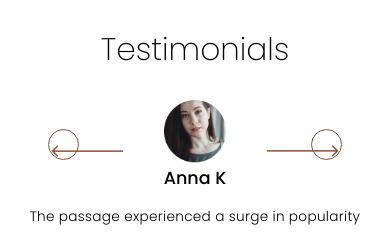
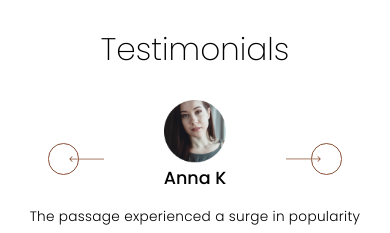
Before and after one commit to anastasiia-skrypal/Coffeeface, a website: page index.html in a window 390 px wide. Shown: the part 3660-3893 px from the top of the page. Drawn offline with nearby package versions, Linux system fonts and the light colour scheme; files whose address does not match are found by name.

Commit message:
arrows corrected

```diff
--- a/scss/components/_header.scss
+++ b/scss/components/_header.scss
@@ -90,9 +90,8 @@
 	background-size: 100% 100%;
 
 	@include respond-to(mobile) {
-		background-size: 100% 100%;
-		width: 32vw;
-		height: 3.5vw;
+		width: 35vw;
+		height: 5vw;
 	}
 
 	&_link {
--- a/scss/components/_testimonials.scss
+++ b/scss/components/_testimonials.scss
@@ -34,7 +34,7 @@
 		line-height: 50px;
 
 		@include respond-to(mobile) {
-			top: 18%;
+			top: 20vw;
 		}
 	}
 
@@ -42,7 +42,7 @@
 		left: 20%;
 
 		@include respond-to(mobile) {
-			left: 12%;
+			left: 12vw;
 		}
 
 		&::after {
@@ -55,6 +55,11 @@
 			left: 0;
 			background: url(../images/arrow_prev.png) center no-repeat;
 			z-index: 2;
+
+			@include respond-to(mobile) {
+				background-size: 9vw;
+				height: 8vw;
+			}
 		}
 
 		&::before {
@@ -87,7 +92,7 @@
 		right: 20%;
 
 		@include respond-to(mobile) {
-			right: 12%;
+			right: 12vw;
 		}
 
 		&::after {
@@ -100,6 +105,11 @@
 			right: 0;
 			background: url(../images/arrow_next.png) center no-repeat;
 			z-index: 2;
+
+			@include respond-to(mobile) {
+				background-size: 9vw;
+				height: 8vw;
+			}
 		}
 
 		&::before {
@@ -118,11 +128,6 @@
 			@include respond-to(mobile) {
 				height: 8vw;
 				width: 8vw;
-			}
-
-			&:hover {
-				background: $brown01 url(../images/arrow_next_accent.png) -160% 56% no-repeat;
-				z-index: 3;
 			}
 		}
 	}
```
Also changed, not shown: css/styles.css.
